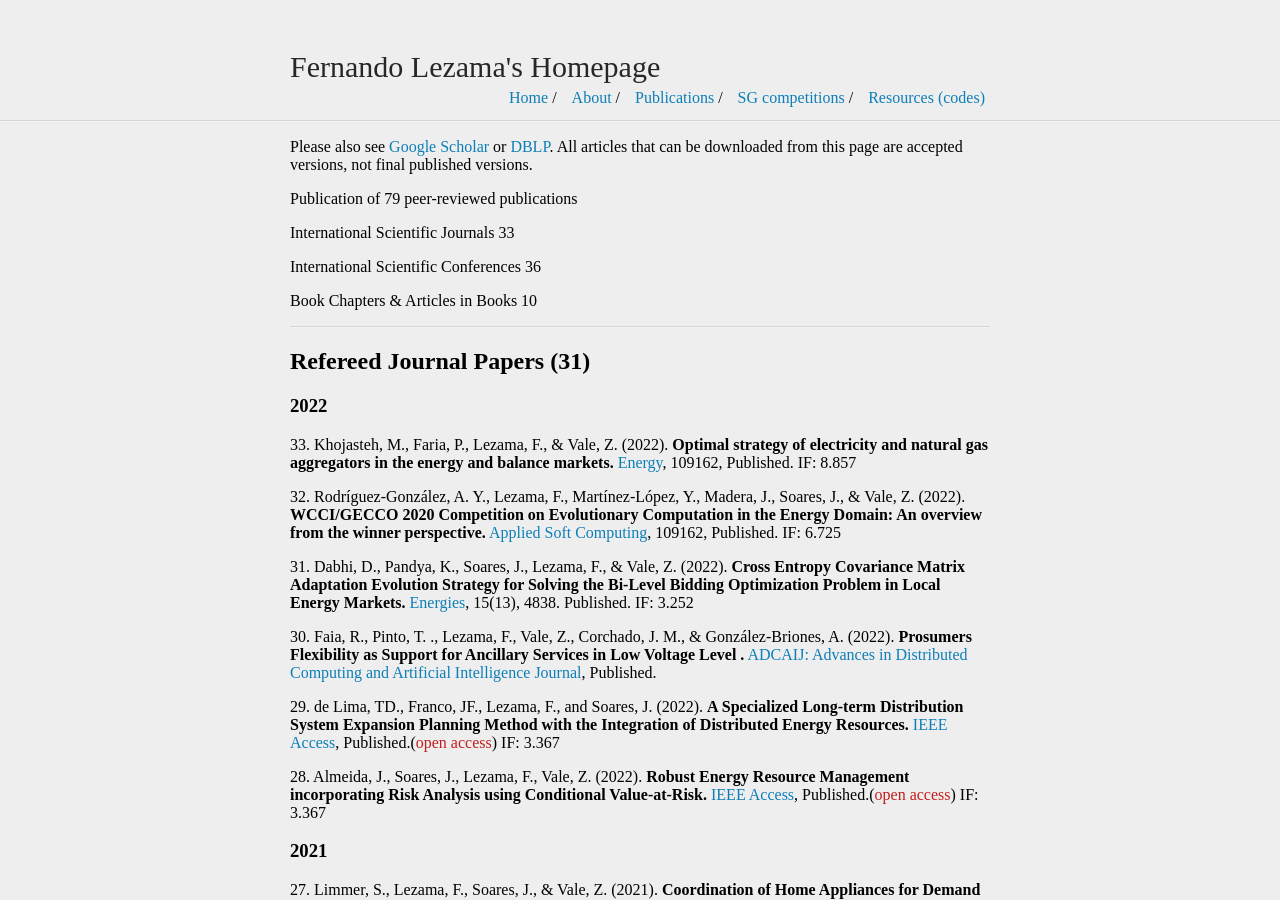
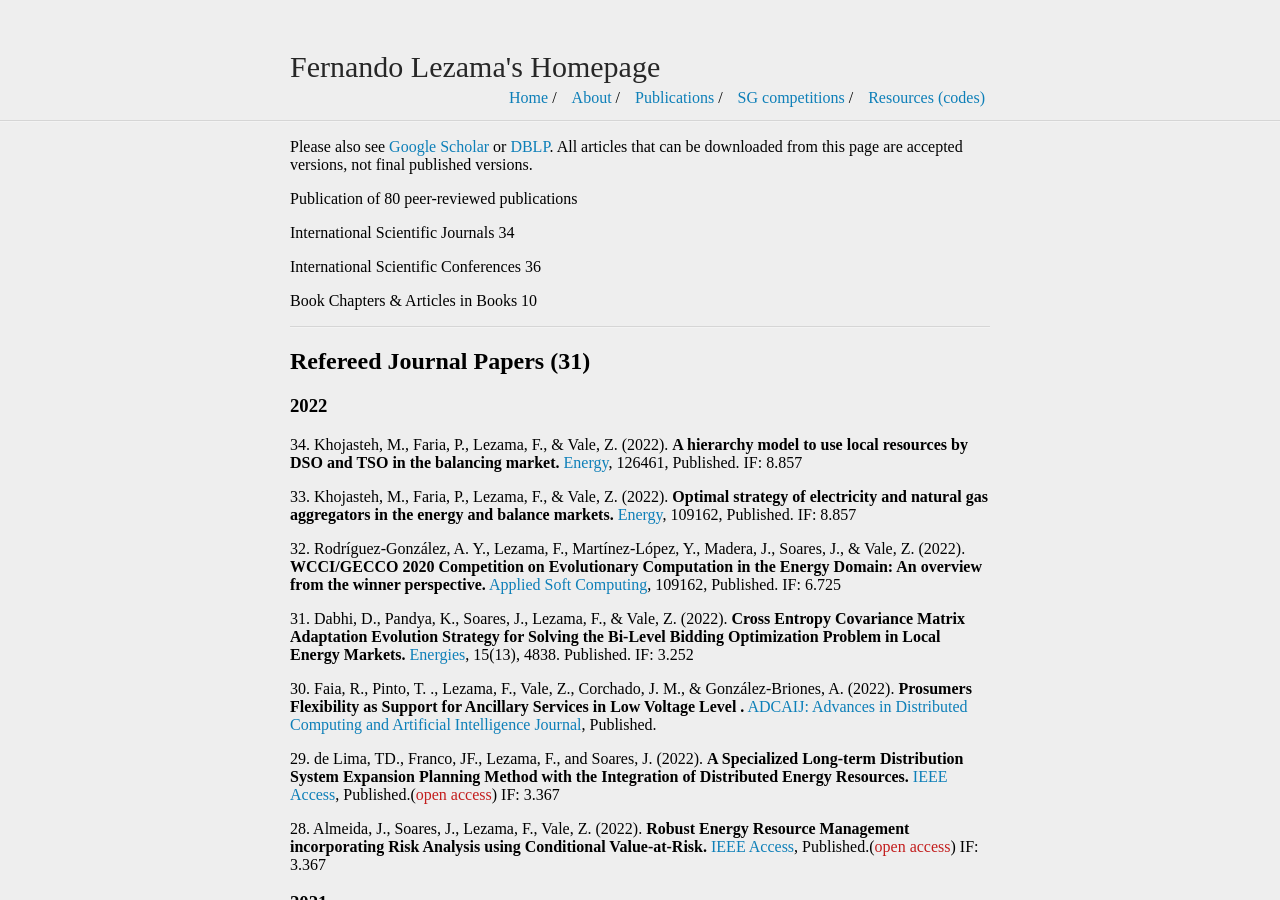
Before and after one commit to fernandolezama/fernandolezama.github.io, a Jekyll site: the page built from publication.md, in a window 1280 px wide and 900 px high. Built offline with Jekyll 4.4.1, drawn with Linux system fonts in a browser that asks for light colours.

Commit message:
Update publication.md

```diff
--- a/publication.md
+++ b/publication.md
@@ -5,9 +5,9 @@ title: Fernando Lezama's Homepage
 
 Please also see [Google Scholar](https://scholar.google.com/citations?user=LIpiLCoAAAAJ&hl=es) or [DBLP](https://dblp.uni-trier.de/pers/hd/l/Lezama:Fernando). All articles that can be downloaded from this page are accepted versions, not final published versions.
 
-Publication of 79 peer-reviewed publications
+Publication of 80 peer-reviewed publications
 
-International Scientific Journals	33
+International Scientific Journals	34
 
 International Scientific Conferences	36
 
@@ -18,6 +18,8 @@ Book Chapters & Articles in Books	10
 ## Refereed Journal Papers (31)
 
 ### 2022
+34\. Khojasteh, M., Faria, P., Lezama, F., & Vale, Z. (2022). **A hierarchy model to use local resources by DSO and TSO in the balancing market.** [Energy](https://doi.org/10.1016/j.energy.2022.126461), 126461, Published. IF: 8.857
+
 33\. Khojasteh, M., Faria, P., Lezama, F., & Vale, Z. (2022). **Optimal strategy of electricity and natural gas aggregators in the energy and balance markets.** [Energy](https://www.sciencedirect.com/science/article/pii/S0360544222016565#sec2), 109162, Published. IF: 8.857
 
 32\. Rodríguez-González, A. Y., Lezama, F., Martínez-López, Y., Madera, J., Soares, J., & Vale, Z. (2022). **WCCI/GECCO 2020 Competition on Evolutionary Computation in the Energy Domain: An overview from the winner perspective.** [Applied Soft Computing](https://www.sciencedirect.com/science/article/pii/S1568494622004148), 109162, Published. IF: 6.725
```
